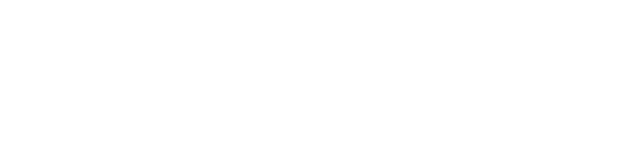
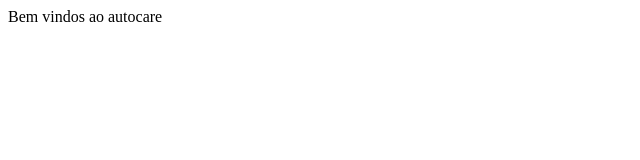
Before and after one commit to Auto-Care-ltda/autocare, a plain HTML site: page AutoCare/index.html in a window 1280 px wide. Shown: the whole page, without its empty margins (0-640 px from the left). Drawn offline with Linux system fonts and the light colour scheme.

Commit message:
Update index.html

```diff
--- a/AutoCare/index.html
+++ b/AutoCare/index.html
@@ -6,5 +6,6 @@
     <title>AutoCare</title>
 </head>
 <body>
+    Bem vindos ao autocare
 </body>
 </html>
```
